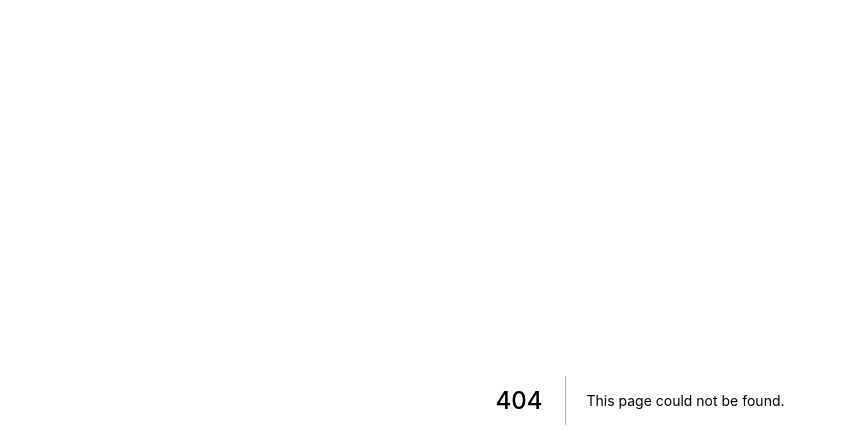
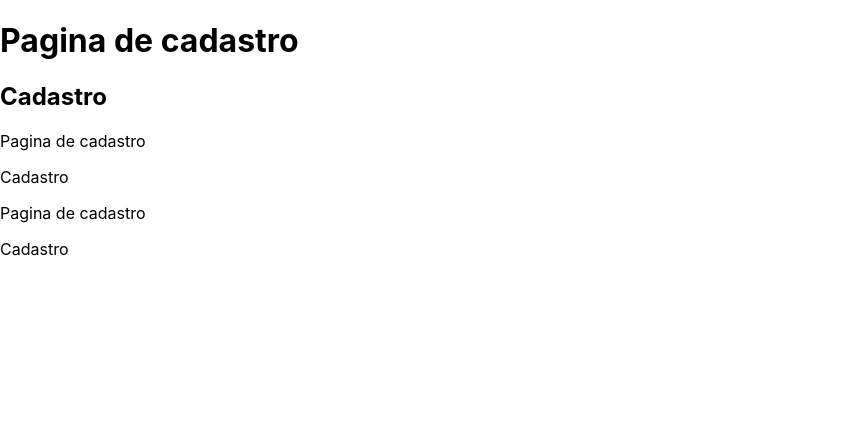
Before and after one commit to josoelvieira/Aprendizado-Next.js, a Next.js app in the folder excercicios/: page /basicos/usando in a window 1280 px wide. Before the commit this address had no page. Shown: the top 448 px of the page, without its empty margins (0-846 px from the left). Built offline with nearby package versions, Linux system fonts and the light colour scheme.

Commit message:
uso de props com react e integracão de css

```diff
--- a/excercicios/components/Titulo.jsx
+++ b/excercicios/components/Titulo.jsx
@@ -1,7 +1,14 @@
 export default function Titulo(props) {
-    return
-        (<>
-            <h1>Título</h1>
-            <h2>SubTitulo</h2>
-        </>)
+
+    return props.pequeno ? ( //operador ternario
+            <>
+                <p>{props.titulo}</p>
+                <p>{props.subtitulo}</p>
+            </>
+            ) : (
+            <>
+                <h1>{props.titulo}</h1>
+                <h2>{props.subtitulo}</h2>
+            </>
+        )
 }
--- a/excercicios/pages/_app.js
+++ b/excercicios/pages/_app.js
@@ -1,4 +1,6 @@
-import '../styles/globals.css'
+import '../styles/globals.css';
+
+import './css/integracao.css';
 
 function MyApp({ Component, pageProps }) {
   return <Component {...pageProps} />
--- /dev/null
+++ b/excercicios/pages/basicos/usando.jsx
@@ -0,0 +1,18 @@
+import Titulo from '../../components/Titulo'
+
+export default function usandoTitulo(){
+    return(
+        <div>
+        <Titulo
+        titulo="Pagina de cadastro" subtitulo="Cadastro"/>
+
+        <Titulo
+        titulo="Pagina de cadastro" subtitulo="Cadastro"
+        pequeno="{true}"/>
+
+        <Titulo
+        titulo="Pagina de cadastro" subtitulo="Cadastro"
+        pequeno/>
+        </div>
+    )
+}
--- /dev/null
+++ b/excercicios/pages/css/integracao.css
@@ -0,0 +1,6 @@
+.vermelha {
+    color: red;
+}
+.azul{
+    color: blue;
+}
--- /dev/null
+++ b/excercicios/pages/css/integracao2.module.css
@@ -0,0 +1,6 @@
+.vermelha {
+    color: red;
+}
+.azul{
+    color: green;
+}
```
Also changed, not shown: excercicios/pages/basicos/usandotitulo.jsx (deleted, +0 -9 lines), excercicios/pages/css/integracao.jsx (added, +9 -0 lines), excercicios/pages/css/integracao2.jsx (added, +10 -0 lines).
